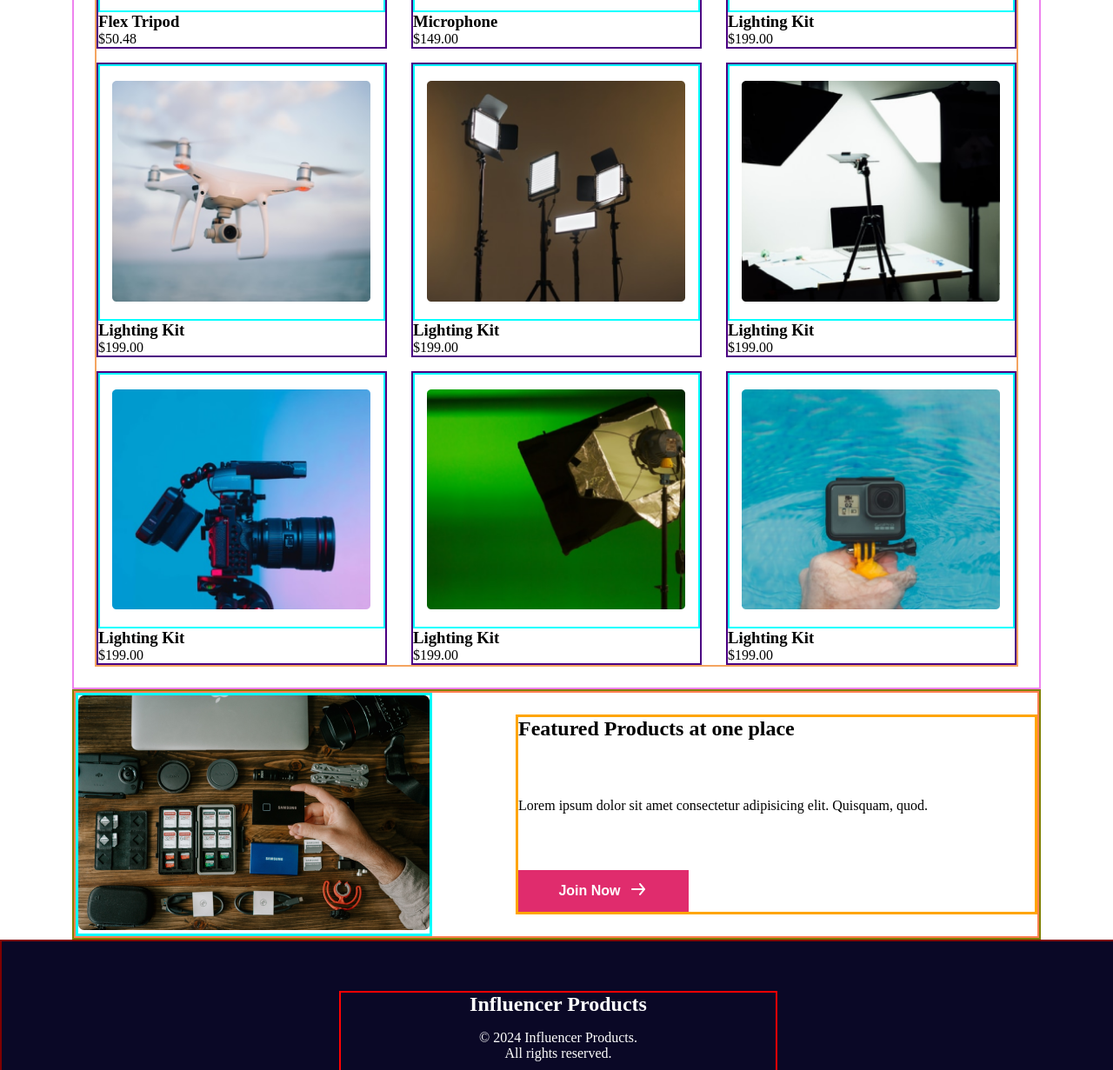
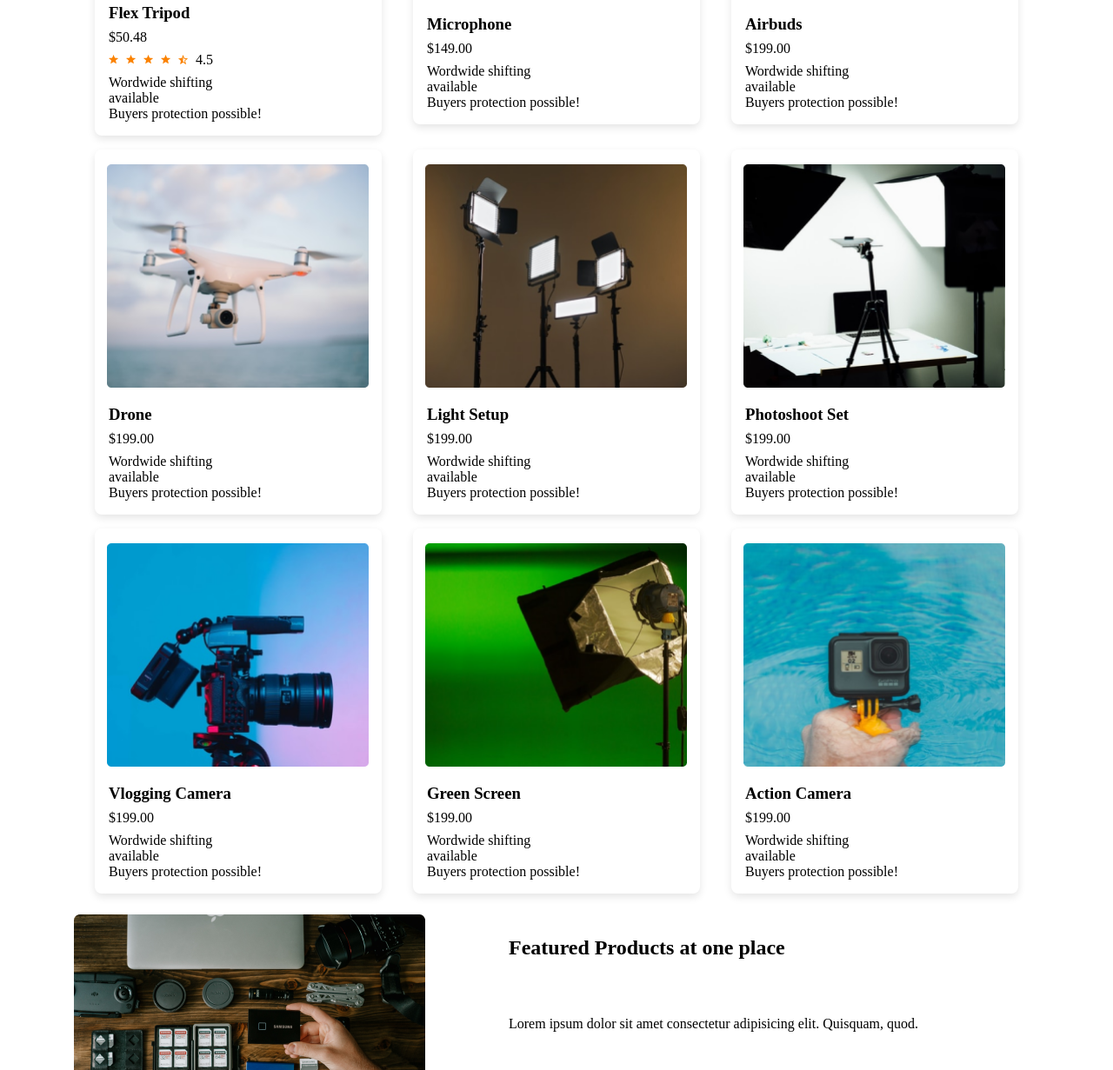
Before and after one commit to anim710/Z.Anim_influencer-gear, a plain HTML site: page index.html in a window 1280 px wide. Shown: the part 1071-2302 px from the top of the page at 87% size. Drawn offline with Linux system fonts and the light colour scheme.

Commit message:
updated the design

```diff
--- a/Style/style.css
+++ b/Style/style.css
@@ -1,26 +1,3 @@
-* {
-  margin: 0;
-  padding: 0;
-  outline: 0;
-  cursor: pointer; }
-
-ul,
-ol {
-  list-style-type: none; }
-
-a {
-  text-decoration: none; }
-
-h1,
-h2,
-h3,
-h4,
-h5,
-h6,
-p {
-  margin: 0;
-  padding: 0; }
-
 .poppins-thin {
   font-family: "Poppins", sans-serif;
   font-weight: 100;
@@ -136,6 +113,34 @@ p {
   font-weight: 400;
   font-style: normal;
 }
+
+
+
+
+* {
+  margin: 0;
+  padding: 0;
+  outline: 0;
+  cursor: pointer; }
+
+ul,
+ol {
+  list-style-type: none; }
+
+a {
+  text-decoration: none; }
+
+h1,
+h2,
+h3,
+h4,
+h5,
+h6,
+p {
+  margin: 0;
+  padding: 0; }
+
+
 
 
 
@@ -309,7 +314,7 @@ nav>div{
 
 /* collection */
 .collection{
-    border: 2px solid violet;
+    /* border: 2px solid violet; */
     width: 1110px;
     /* height: 3306px; */
     /* display: flex; */
@@ -319,14 +324,14 @@ nav>div{
 }
 
 .collection-header{
-  border: 2px solid teal;
+  /* border: 2px solid teal; */
   align-items: center;
   justify-content: center;
   text-align: center;
 }
 
 .collection-items{
-    border: 2px solid sandybrown;
+    /* border: 2px solid sandybrown; */
      /* width: 100%;  */
     /* height: 100%; */
     display: grid;
@@ -342,17 +347,18 @@ nav>div{
 
 }
 .item-card{
-    border: 2px solid indigo;
+    /* border: 2px solid indigo; */
     width: 330px;
     /* height: 400px; */
     align-items: center;
     justify-content: center;
-    ;
+    box-shadow: 0px 4px 10px rgba(0, 0, 0, 0.1);
+    border-radius: 8px;
 
 
 }
 .item-img{
-    border: 2px solid aqua;
+    /* border: 2px solid aqua; */
 
     padding-top: 17px;
     padding-bottom: 1rem;
@@ -365,11 +371,25 @@ nav>div{
     height: 100%;
 }
 
+.item-info{
+    /* border: 2px solid coral; */
+    padding: 0 1rem;
+    display: flex;
+    flex-direction: column;
+    gap: 0.5rem;
+    margin-bottom: 1rem;
+}
+
+.rating{
+  display: flex;
+  align-items: center;
+  gap: 0.5rem;
+}
 
 
 /*feature  */
 .featured{
-    border: 2px solid olive;
+    /* border: 2px solid olive; */
     width: 1110px;
     /* height: 3306px; */
     /* display: flex; */
@@ -378,7 +398,7 @@ nav>div{
     margin: 0 auto;
 }
 .featured-content{
-    border: 2px solid coral;
+    /* border: 2px solid coral; */
     display: flex;
     align-items: center;
     justify-content: space-between;
@@ -386,10 +406,10 @@ nav>div{
     margin: 0 auto;
 }
 .featured-img{
-  border: 3px solid aqua;
+  /* border: 3px solid aqua; */
 }
 .featured-text{
-    border: 3px solid orange;
+    /* border: 3px solid orange; */
     width: 610px;
     height: 224px;
     display: flex;
@@ -417,7 +437,7 @@ nav>div{
 
 /* footer */
 .footer{
-    border: 2px solid maroon;
+    /* border: 2px solid maroon; */
     background-color: rgba(10, 8, 38, 1);
     background: cover;
     color: white;
@@ -432,7 +452,7 @@ nav>div{
 
 
 .footer-section{
-  border: 2px solid red;
+  /* border: 2px solid red; */
   width: 500px;
   /* height: 150px; */
   align-items: center;
@@ -442,6 +462,13 @@ nav>div{
   flex-direction: column;
   /* padding-bottom: 2rem; */
 
+}
+.social-img{
+    /* border: 2px solid yellow; */
+    display: flex;
+    align-items: center;
+    justify-content: center;
+    gap: 1rem;
 }
 
 
--- a/index.html
+++ b/index.html
@@ -79,6 +79,15 @@
                 <div class="item-info">
                     <h3>Flex Tripod</h3>
                     <p>$50.48</p>
+                    <div class="rating">
+                        <img src="./images/Vector.png" alt="">
+                        <img src="./images/Vector.png" alt="">
+                        <img src="./images/Vector.png" alt="">
+                        <img src="./images/Vector.png" alt="">
+                        <img src="./images/Vector (1).png" alt="">
+                        <p>4.5</p>
+                    </div>
+                    <p>Wordwide shifting<br>available<br>Buyers protection possible!</p>
                 </div>
             </div>
 
@@ -89,6 +98,7 @@
                 <div class="item-info">
                     <h3>Microphone</h3>
                     <p>$149.00</p>
+                    <p>Wordwide shifting<br>available<br>Buyers protection possible!</p>
                 </div>
             </div>
 
@@ -97,8 +107,9 @@
                     <img src="./images/airpod.png" alt="">
                 </div>
                 <div class="item-info">
-                    <h3>Lighting Kit</h3>
+                    <h3>Airbuds</h3>
                     <p>$199.00</p>
+                    <p>Wordwide shifting<br>available<br>Buyers protection possible!</p>
                 </div>
             </div>
             <div class="item-card">
@@ -106,8 +117,9 @@
                     <img src="./images/drone.png" alt="">
                 </div>
                 <div class="item-info">
-                    <h3>Lighting Kit</h3>
+                    <h3>Drone</h3>
                     <p>$199.00</p>
+                    <p>Wordwide shifting<br>available<br>Buyers protection possible!</p>
                 </div>
             </div>
             <div class="item-card">
@@ -115,8 +127,9 @@
                     <img src="./images/lights.png" alt="">
                 </div>
                 <div class="item-info">
-                    <h3>Lighting Kit</h3>
+                    <h3>Light Setup</h3>
                     <p>$199.00</p>
+                    <p>Wordwide shifting<br>available<br>Buyers protection possible!</p>
                 </div>
             </div>
             <div class="item-card">
@@ -124,8 +137,9 @@
                     <img src="./images/setup.png" alt="">
                 </div>
                 <div class="item-info">
-                    <h3>Lighting Kit</h3>
+                    <h3>Photoshoot Set</h3>
                     <p>$199.00</p>
+                    <p>Wordwide shifting<br>available<br>Buyers protection possible!</p>
                 </div>
             </div>
             <div class="item-card">
@@ -133,8 +147,9 @@
                     <img src="./images/camera.png" alt="">
                 </div>
                 <div class="item-info">
-                    <h3>Lighting Kit</h3>
+                    <h3>Vlogging Camera</h3>
                     <p>$199.00</p>
+                    <p>Wordwide shifting<br>available<br>Buyers protection possible!</p>
                 </div>
             </div>
             <div class="item-card">
@@ -142,8 +157,9 @@
                     <img src="./images/single-light.png" alt="">
                 </div>
                 <div class="item-info">
-                    <h3>Lighting Kit</h3>
+                    <h3>Green Screen </h3>
                     <p>$199.00</p>
+                    <p>Wordwide shifting<br>available<br>Buyers protection possible!</p>
                 </div>
             </div>
             <div class="item-card">
@@ -151,8 +167,9 @@
                     <img src="./images/action.png" alt="">
                 </div>
                 <div class="item-info">
-                    <h3>Lighting Kit</h3>
+                    <h3>Action Camera</h3>
                     <p>$199.00</p>
+                    <p>Wordwide shifting<br>available<br>Buyers protection possible!</p>
                 </div>
             </div>
 
```
Also changed, not shown: images/Vector (1).png (added), images/Vector.png (added).
